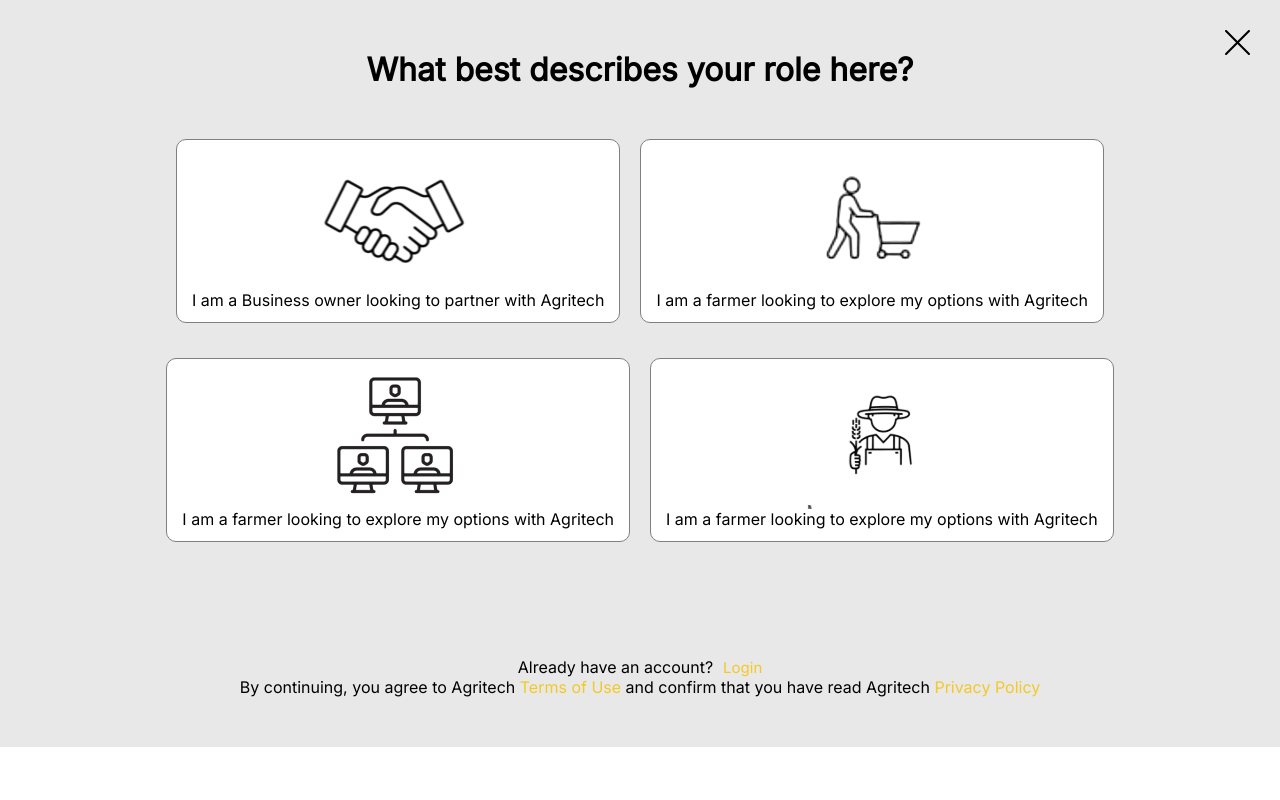
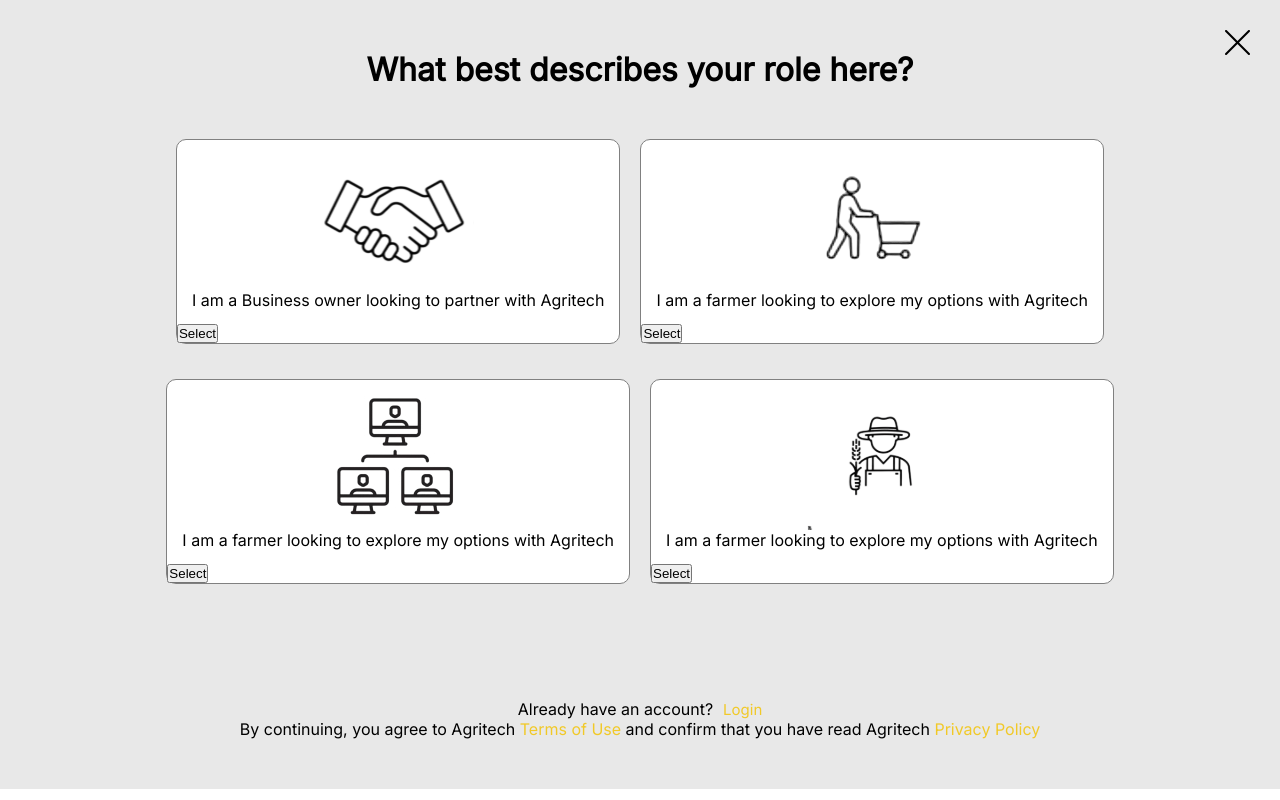
Before and after one commit to Ahnob/agritechcapstonereact, a React (Vite) app: page /onboarding in a window 1280 px wide. Built offline with nearby package versions, Linux system fonts and the light colour scheme.

Commit message:
added margin to the product bottom

```diff
--- a/src/components/Aboutus/AboutUs.jsx
+++ b/src/components/Aboutus/AboutUs.jsx
@@ -4,7 +4,6 @@
 function AboutUs() {
   return (
     <>
-      <Navbars className="hidden-navbar" />
       <div className="about-container">
         <div className="top-about-container">
           <p className="about-heading">About Us</p>
--- a/src/components/Alreadyhaveanaccount/Onboarding.jsx
+++ b/src/components/Alreadyhaveanaccount/Onboarding.jsx
@@ -29,6 +29,7 @@
             <p className="onboarding-paragraph">
               I am a Business owner looking to partner with Agritech
             </p>
+            <button className="onboarding-button">Select</button>
           </div>
           <div className="onboarding-child2">
             <img
@@ -39,18 +40,21 @@
             <p className="onboarding-paragraph">
               I am a farmer looking to explore my options with Agritech
             </p>
+            <button className="onboarding-button">Select</button>
           </div>
           <div className="onboarding-child2">
             <img src={adminIcon} className="farmer_image" alt="admin icon" />
             <p className="onboarding-paragraph">
               I am a farmer looking to explore my options with Agritech
             </p>
+            <button className="onboarding-button">Select</button>
           </div>
           <div className="onboarding-child2">
             <img src={farmer_icon} className="farmer_image" alt="farmer icon" />
             <p className="onboarding-paragraph">
               I am a farmer looking to explore my options with Agritech
             </p>
+            <button className="onboarding-button">Select</button>
           </div>
         </div>
         <footer className="onboarding-footer">
@@ -72,5 +76,4 @@
   );
 }
 
-
 export default Onboarding;
--- a/src/components/Contactus/Contactus.css
+++ b/src/components/Contactus/Contactus.css
@@ -60,10 +60,9 @@
 .input-box {
   display: flex;
   align-items: center;
-  margin-bottom: 15px;
   border: 1px solid #ccc;
-  padding: 10px;
   border-radius: 5px;
+  margin-bottom: 10px;
 }
 
 .input-box img {
--- a/src/components/Login/Login.jsx
+++ b/src/components/Login/Login.jsx
@@ -97,7 +97,7 @@
         </div>
         <div className="login-button-text">
           Do not have an account yet?
-          <Link className="signup_link login-a" to="/admin-signup">
+          <Link className="signup_link login-a" to="/onboarding">
             Sign Up
           </Link>
         </div>
--- a/src/components/Products/Products.css
+++ b/src/components/Products/Products.css
@@ -53,6 +53,7 @@
   line-height: 52px;
   width: 100%;
   padding: 90px;
+  margin: 0 auto;
 }
 /* .protxttop1 {
   margin: 60px 0;
@@ -71,6 +72,7 @@
   display: flex;
   flex-direction: column;
   gap: 20px;
+  margin-bottom: 50px;
 }
 @media (min-width: 1024px) {
   .product-second-container {
--- a/src/components/Whatweoffer/Whatweoffer.jsx
+++ b/src/components/Whatweoffer/Whatweoffer.jsx
@@ -6,7 +6,6 @@
   return (
     <>
       <hr className="whatweoffer-hr" />
-      <Navbars />
 
       <div className="section-offer">
         <div className="offer">
```
